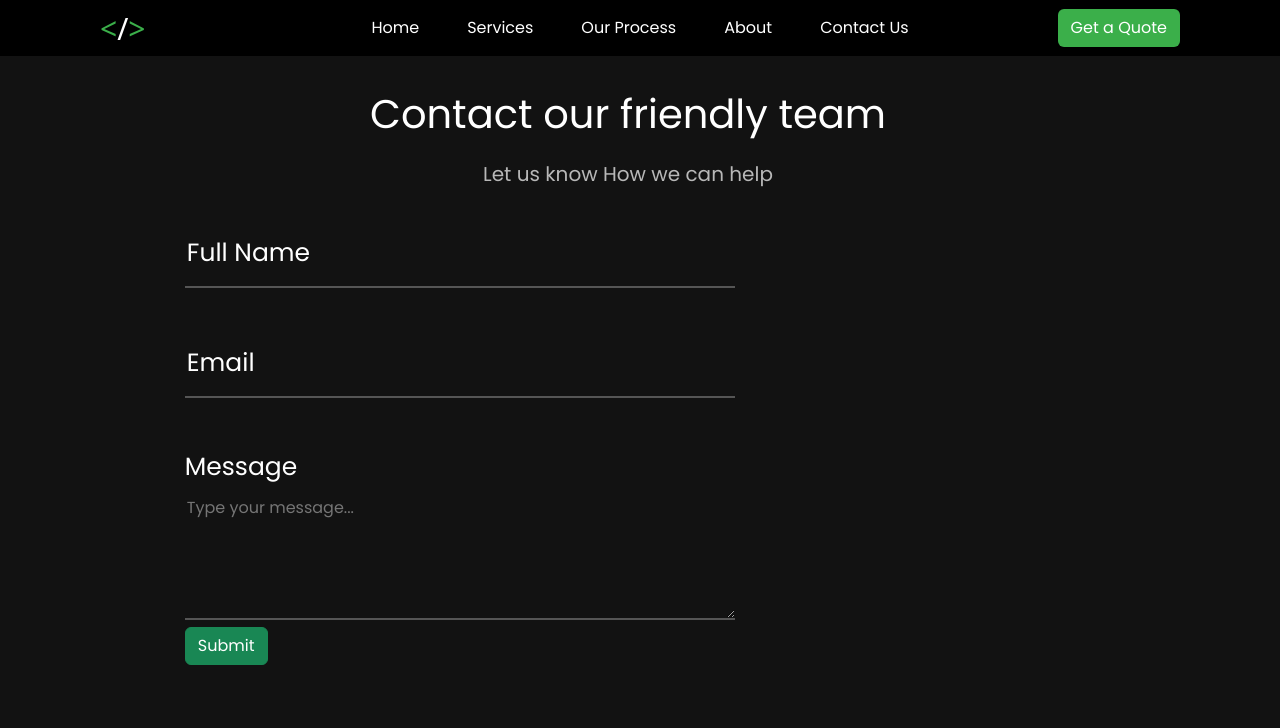
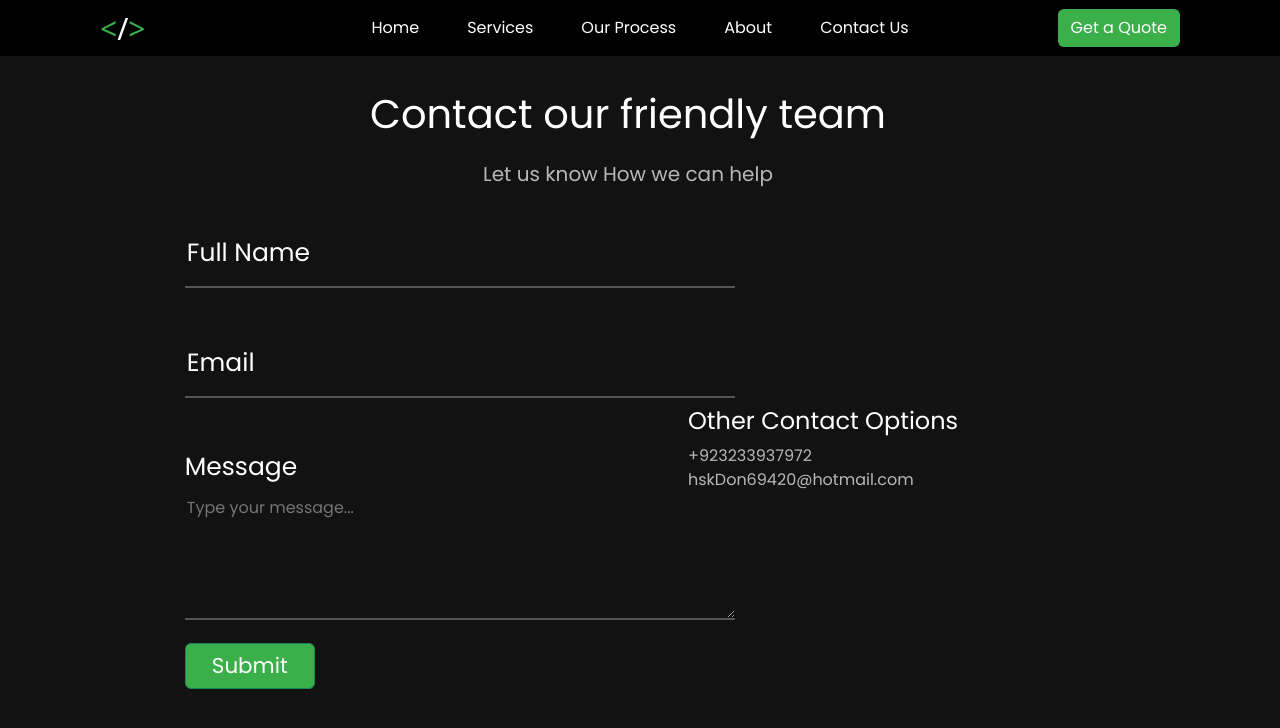
Before and after one commit to hassansajjadkhan/thewebgator, a React (Vite) app in the folder TheWebGator/: page /cdn/twg/TheWebGator/contactus in a window 1280 px wide. Shown: the top 728 px of the page. Built offline with nearby package versions, Linux system fonts and the light colour scheme.

Commit message:
contact form + additional info added

```diff
--- a/TheWebGator/src/Components/ContactUs/ContactUs.css
+++ b/TheWebGator/src/Components/ContactUs/ContactUs.css
@@ -49,3 +49,15 @@
 #contact-form textarea:focus {
     outline: none;
 }
+
+#contact-form button {
+    font-size: 1.34rem;
+    background-color: #3BAF4A;
+    width: 130px;
+}
+
+#contact-info {}
+
+#contact-opt {
+    color: #B8B8B8;
+}
--- a/TheWebGator/src/Components/ContactUs/ContactUs.jsx
+++ b/TheWebGator/src/Components/ContactUs/ContactUs.jsx
@@ -25,8 +25,19 @@ export default function ContactUs() {
                                 <div className='mt-2'>
                                     <textarea name='message' rows={5} placeholder='Type your message...'></textarea>
                                 </div>
-                                <button className='btn btn-success'>Submit</button>
+                                <button className='btn btn-success mt-3'>Submit</button>
                             </form>
+                        </div>
+                        <div className='col-4 ms-5 d-flex flex-column justify-content-center'>
+                            <div className='text-white h4'>
+                                Other Contact Options
+                            </div>
+                            <div id='contact-opt'>
+                                +923233937972
+                            </div>
+                            <div id='contact-opt'>
+                                hskDon69420@hotmail.com
+                            </div>
                         </div>
                     </div>
                 </section>
```
